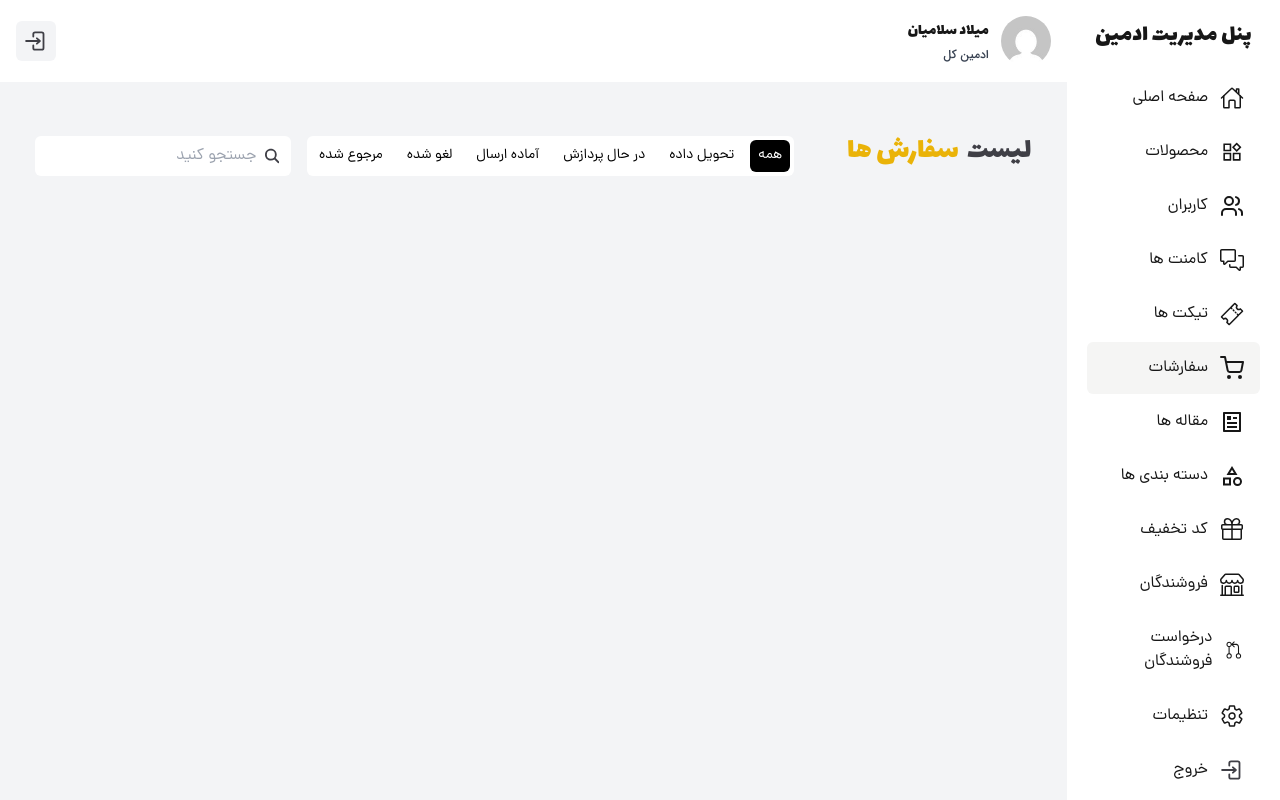
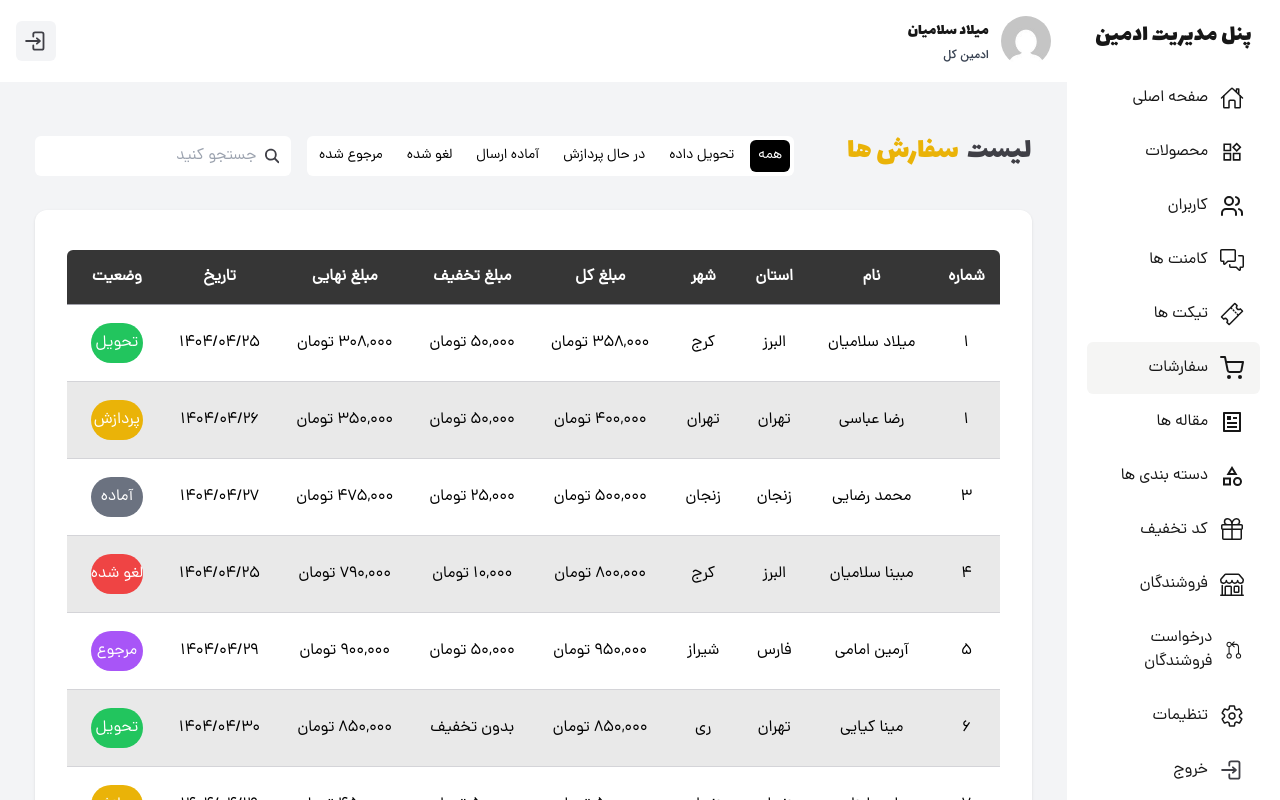
Before and after one commit to milad1385/tool-shop, a Next.js app: page /p-admin/orders in a window 1280 px wide. Built offline with nearby package versions, Linux system fonts and the light colour scheme.

Commit message:
use order list component in order page at admin panel

```diff
--- a/src/app/p-admin/orders/page.tsx
+++ b/src/app/p-admin/orders/page.tsx
@@ -1,6 +1,7 @@
 import Container from "@/components/modules/p-admin/Container";
 import PageTitle from "@/components/modules/p-admin/PageTitle";
 import TableOperation from "@/components/modules/p-admin/TableOpration";
+import OrderList from "@/components/templates/p-admin/OrderList";
 import { orderStatusFilterOptions } from "@/constants/data";
 import React from "react";
 
@@ -8,6 +9,7 @@ function page() {
   return (
     <Container>
      <TableOperation pageTitle="لیست سفارش ها" options={orderStatusFilterOptions} />
+     <OrderList/>
     </Container>
   );
 }
```
